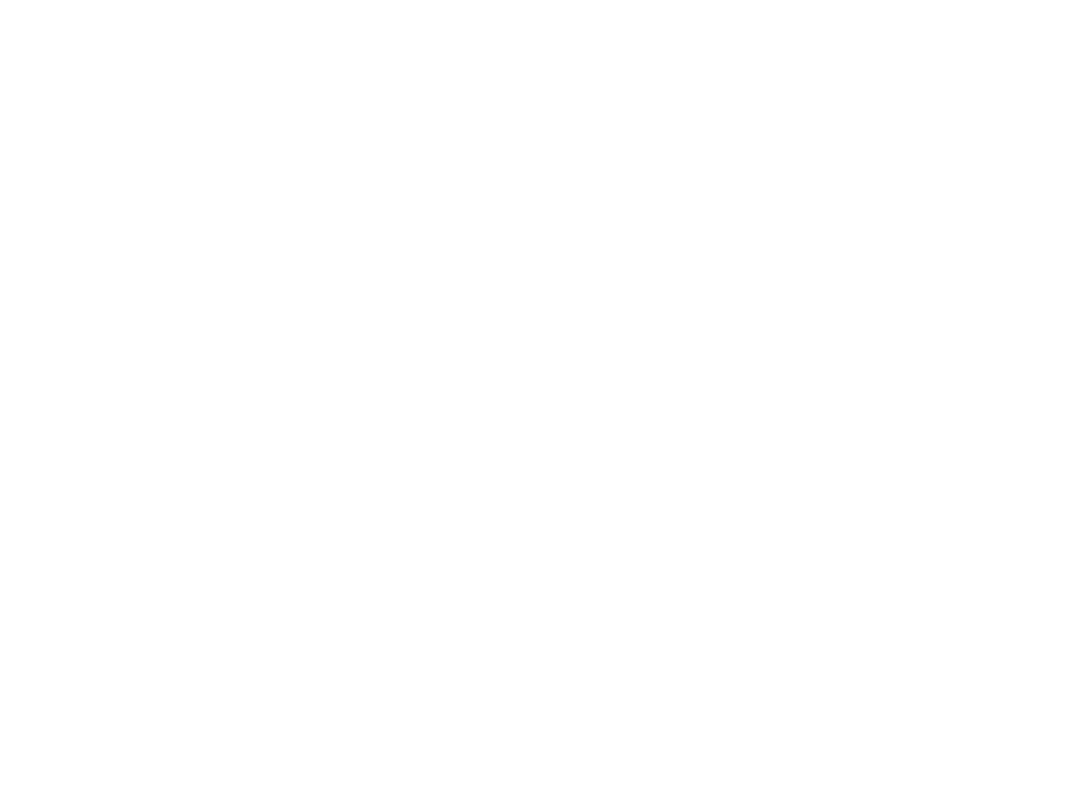
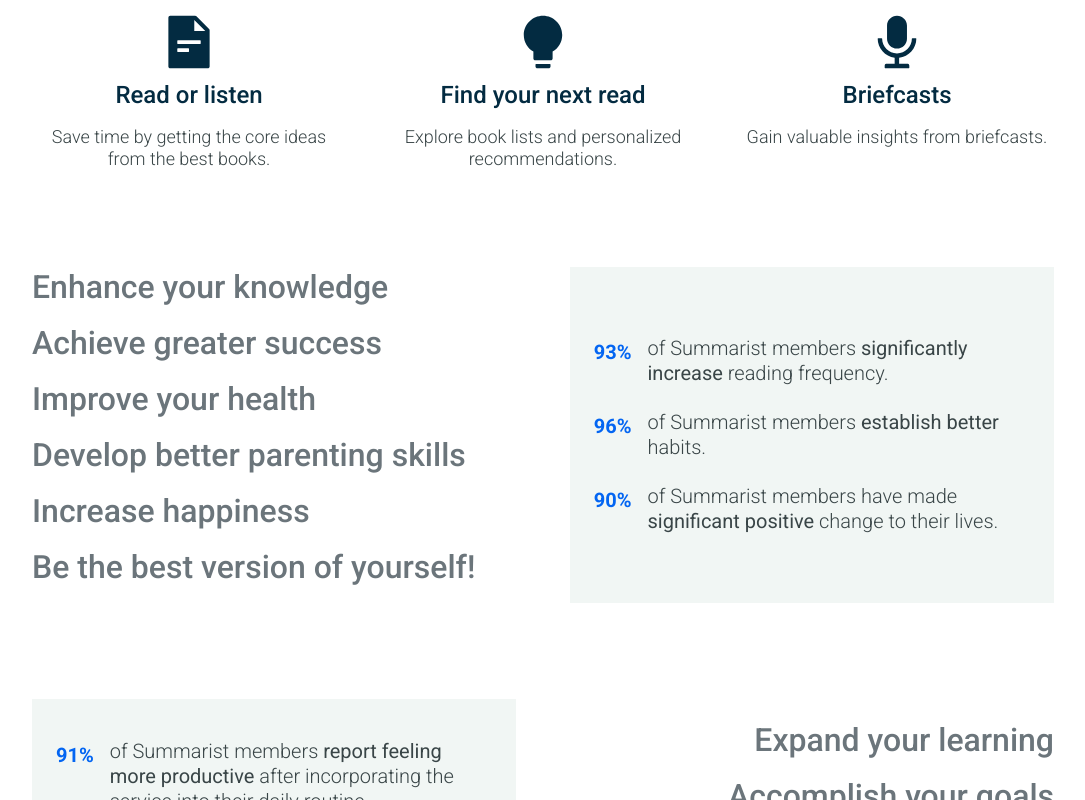
Before and after one commit to pstruthers/summarist, a Next.js app: page / in a window 1280 px wide. Shown: the part 640-1440 px from the top of the page, without its empty margins (97-1182 px from the left). Before the commit the page ends 800 px from the top, so only its background shows below. Built offline with nearby package versions, Linux system fonts and the light colour scheme.

Commit message:
features/statistics component

```diff
--- a/src/app/components/Landing.tsx
+++ b/src/app/components/Landing.tsx
@@ -1,7 +1,7 @@
 export default function Landing() {
   return (
     <div className="py-10 w-full">
-      <div className="max-w-[1070px] w-full m-auto px-6">
+      <div className="max-w-[1070px] w-full mx-auto px-6">
         <div className="flex">
           <div className="w-full">
             <div className="text-[#032b41] text-[40px] font-bold mb-6">
--- /dev/null
+++ b/src/app/components/features/Feature.tsx
@@ -0,0 +1,23 @@
+import { ReactNode } from "react"
+
+interface FeatureProps {
+  icon: ReactNode,
+  title: string,
+  subtitle: string,
+};
+
+export default function Feature({ icon, title, subtitle }: FeatureProps) {
+  return (
+    <div className="flex flex-col items-center text-center">
+      <div className="flex justify-center mb-2 text-[#032b41]">
+        {icon}
+      </div>
+      <div className="text-[24px] text-[#032b41] mb-4 font-medium max-md:text-[20px]">
+        {title}
+      </div>
+      <div className="text-[18px] text-[#394547] font-light max-md:text-[14px]">
+        {subtitle}
+      </div>
+    </div>
+  )
+}
--- /dev/null
+++ b/src/app/components/features/Features.tsx
@@ -0,0 +1,97 @@
+import { AiFillAudio, AiFillBulb, AiFillFileText } from "react-icons/ai";
+import Feature from "./Feature";
+import StatisticsHeadings from "./statistics/StatisticsHeadings";
+import StatisticsDetails from "./statistics/StatisticsDetails";
+
+export default function Features() {
+  return (
+    <div className="py-10 w-full">
+      <div className="max-w-[1070px] w-full mx-auto px-6">
+        <div className="text-[32px] text-[#032b41] text-center mb-8 font-bold max-md:text-[24px]">
+          Understand books in few minutes
+        </div>
+        <div className="grid grid-cols-3 gap-10 mb-24 max-md:grid-cols-1">
+          <Feature
+            icon={<AiFillFileText className="w-[60px] h-[60px] max-md:w-12 max-md:h-12" />}
+            title="Read or listen"
+            subtitle="Save time by getting the core ideas from the best books."
+          />
+          <Feature
+            icon={<AiFillBulb className="w-[60px] h-[60px] max-md:w-12 max-md:h-12" />}
+            title="Find your next read"
+            subtitle="Explore book lists and personalized recommendations."
+          />
+          <Feature
+            icon={<AiFillAudio className="w-[60px] h-[60px] max-md:w-12 max-md:h-12" />}
+            title="Briefcasts"
+            subtitle="Gain valuable insights from briefcasts."
+          />
+        </div>
+        <div className="flex gap-20 mb-24 last-child:mb-0 max-md:flex-col max-md:gap-8 max-md:mb-8">
+          <StatisticsHeadings
+            headings={[
+              "Enhance your knowledge",
+              "Achieve greater success",
+              "Improve your health",
+              "Develop better parenting skills",
+              "Increase happiness",
+              "Be the best version of yourself!"
+            ]}
+          />
+          <StatisticsDetails
+            stats={[
+              {
+                percentage: "93%",
+                title: <>of Summarist members <b>significantly increase</b> reading frequency.</>
+              },
+              {
+                percentage: "96%",
+                title: <>of Summarist members <b>establish better</b> habits.</>
+              },
+              {
+                percentage: "90%",
+                title: <>of Summarist members have made <b>significant positive</b> change to their lives.</>
+              }
+            ]}
+          />
+        </div>
+        <div className="flex gap-20 mb-24 last:mb-0 max-md:gap-8 max-md:mb-8 max-md:flex-col-reverse">
+          <StatisticsDetails
+            stats={[
+              {
+                percentage: "91%",
+                title: <>
+                  of Summarist members <b>report feeling more productive</b> after incorporating the service into their daily routine.
+                </>
+              },
+              {
+                percentage: "94%",
+                title: <>
+                  of Summarist members have <b>noticed an improvement</b> in their overall comprehension and retention of information.
+                </>
+              },
+              {
+                percentage: "88%",
+                title: <>
+                  of Summarist members <b>feel more informed</b> about current events and industry trends since using the platform.
+                </>
+              }
+            ]}
+            className="order-1"
+          />
+          <StatisticsHeadings
+            headings={[
+              "Expand your learning",
+              "Accomplish your goals",
+              "Strengthen your vitality",
+              "Become a better caregiver",
+              "Improve your mood",
+              "Maximize your abilities"
+            ]}
+            className="order-2 items-end max-md:items-start"
+          />
+        </div>
+      </div>
+    </div>
+  )
+}
--- /dev/null
+++ b/src/app/components/features/statistics/StatisticsData.tsx
@@ -0,0 +1,15 @@
+import { ReactNode } from "react";
+
+interface StatisticsDataProps {
+  percentage: string,
+  title: ReactNode,
+};
+
+export default function StatisticsData({percentage, title}: StatisticsDataProps) {
+  return (
+    <div className="flex gap-4">
+      <div className="text-[20px] text-[#0365f2] font-semibold mt-1">{percentage}</div>
+      <div className="text-[20px] text-[#394547] font-light max-md:text-[16px]">{title}</div>
+    </div>
+  )
+}
--- /dev/null
+++ b/src/app/components/features/statistics/StatisticsDetails.tsx
@@ -0,0 +1,26 @@
+import { ReactNode } from "react"
+import StatisticsData from "./StatisticsData"
+
+interface StatisticData {
+  percentage: string,
+  title: ReactNode,
+};
+
+interface StatisticsDetails {
+  stats: StatisticData[],
+  className?: string,
+};
+
+export default function StatisticsDetails({ stats, className }: StatisticsDetails) {
+  return (
+    <div className={`flex flex-col justify-center w-full gap-6 bg-[#f1f6f4] px-6 py-10 ${className}`}>
+      {stats.map((stat, index) => (
+        <StatisticsData
+          key={index}
+          percentage={stat.percentage}
+          title={stat.title}
+        />
+      ))}
+    </div>
+  )
+}
--- /dev/null
+++ b/src/app/components/features/statistics/StatisticsHeadings.tsx
@@ -0,0 +1,14 @@
+interface StatisticsHeadingsProps {
+  headings: string[],
+  className?: string,
+};
+
+export default function StatisticsHeadings({ headings, className }: StatisticsHeadingsProps) {
+  return (
+    <div className={`flex flex-col justify-center w-full ${className}`}>
+      {headings.map((heading, index) => (
+        <div key={index} className="text-[32px] text-[#6b757b] font-medium mb-4 max-md:text-[24px]">{heading}</div>
+      ))}
+    </div>
+  )
+}
--- a/src/app/globals.css
+++ b/src/app/globals.css
@@ -1,4 +1,38 @@
 @import "tailwindcss";
+
+@tailwind base;
+@tailwind components;
+@tailwind utilities;
+
+@layer base {
+  * {
+    @apply m-0 p-0 box-border;
+  }
+
+  body {
+    @apply max-w-full overflow-x-hidden leading-tight;
+  }
+
+  a {
+    @apply no-underline text-inherit;
+  }
+
+  ul {
+    @apply list-none;
+  }
+
+  button {
+    @apply cursor-pointer outline-none border-none bg-transparent;
+  }
+
+  button:active {
+    @apply translate-y-[1px];
+  }
+
+  button:disabled {
+    @apply cursor-not-allowed opacity-65;
+  }
+}
 
 body {
   font-family: Roboto, sans-serif;
--- a/src/app/page.tsx
+++ b/src/app/page.tsx
@@ -1,12 +1,14 @@
 import Image from "next/image";
 import Nav from "./components/Nav";
 import Landing from "./components/Landing";
+import Features from "./components/features/Features";
 
 export default function Home() {
   return (
     <div>
       <Nav />
       <Landing />
+      <Features />
     </div>
   );
 }
```
